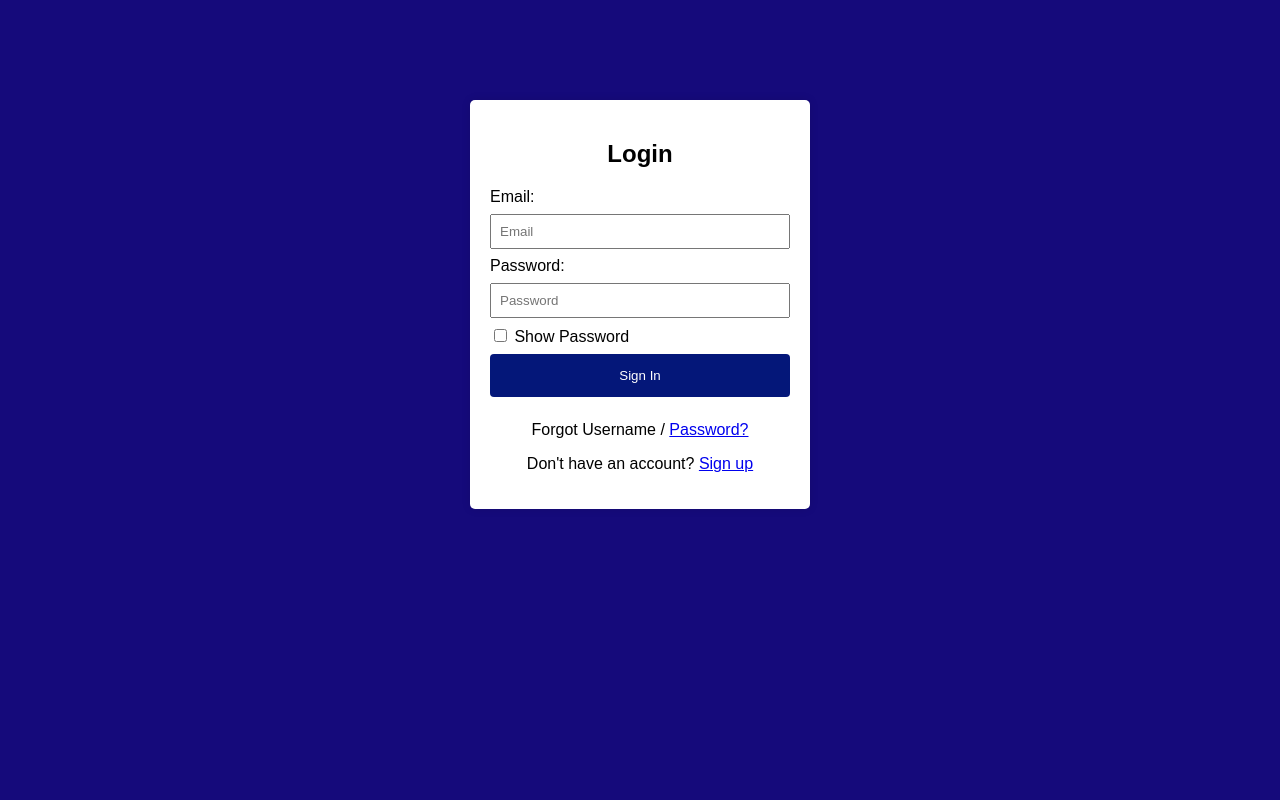
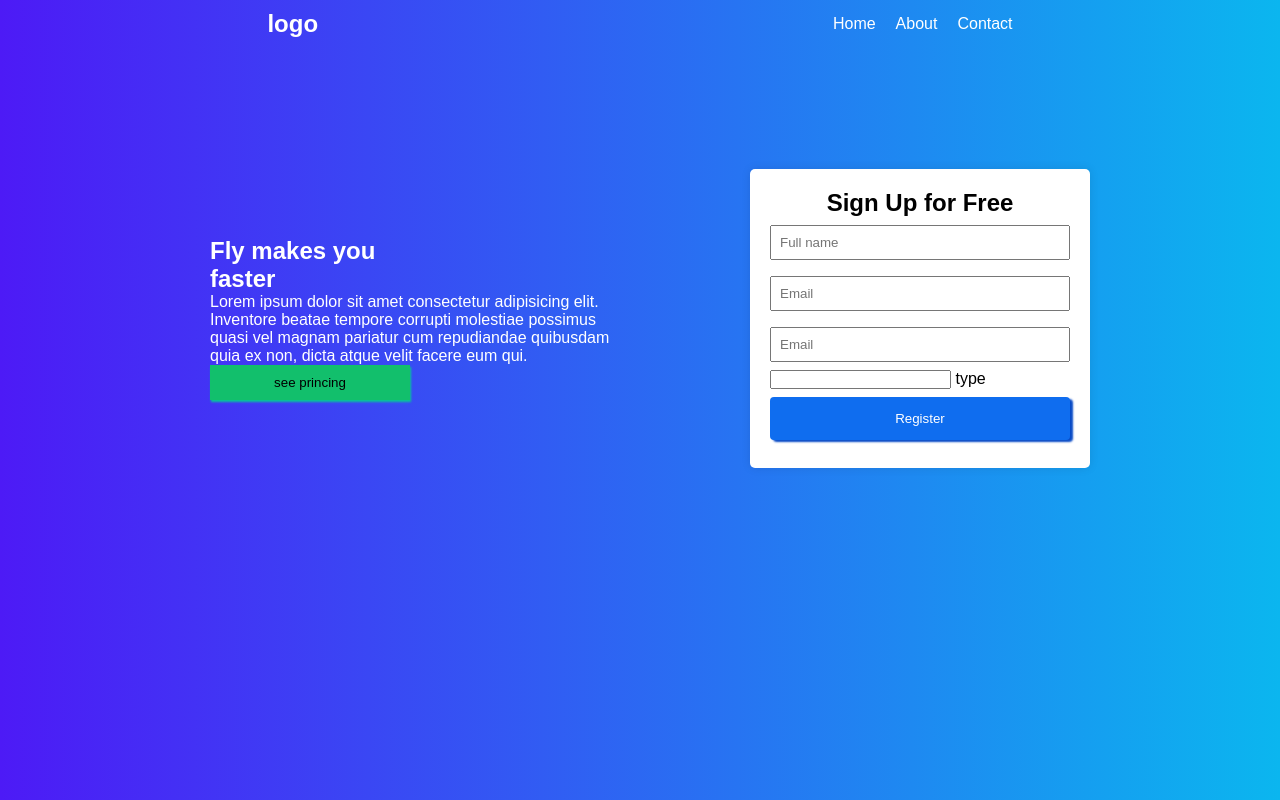
Before and after one commit to sanaa-darouiche/login, a plain HTML site: page index.html in a window 1280 px wide. Drawn offline with Linux system fonts and the light colour scheme.

Commit message:
add form login + shadow sur les bottons

```diff
--- /dev/null
+++ b/Style.css
@@ -0,0 +1,93 @@
+*{
+    margin:0px;
+    padding:0px;
+
+}
+
+body {
+    font-family: Arial, Helvetica, sans-serif;
+    background: linear-gradient(to right, #4d1af6, #0bb6ef);
+    text-align: left;
+
+}
+
+nav {
+    font-family: Arial, Helvetica, sans-serif;
+    display: flex;
+    justify-content: space-around;
+    color: #ffffff;
+    padding: 10px;
+    align-items: center;
+
+}
+ul{
+    display: flex;
+    gap: 20px;
+
+}
+
+li{
+    list-style: none;
+
+}
+
+section{
+   display: flex;
+   justify-content: center;
+   gap: 120px;
+   align-items: center;
+   gap: 120px;
+
+
+}
+
+.para {
+    display:flex;
+    flex-direction: column;
+    justify-content: center;
+    width: 400px;
+    height: 500px; ;
+    color: #ffffff;
+    padding: 20px;
+   }
+
+.login-container {
+    width: 300px;
+    background-color: #ffffff;
+    padding: 20px;
+    border-radius: 5px;
+    box-shadow: 0 0 10px rgba(0, 0, 0, 0.1);
+
+
+}
+input[type=text], input[type=text], input[type=text], input[type=cheklist] {
+    width: 100%;
+    padding: 8px;
+    margin: 8px 0;
+    box-sizing: border-box;
+
+}
+form button{
+    width: 100%;
+    background-color: #0f6def;
+    color: white;
+    padding: 14px 20px;
+    margin: 8px 0;
+    border: none;
+    border-radius: 4px;
+    cursor: pointer;
+    box-shadow: 3px 2px 2px rgb(7, 74, 198);
+}
+.left-aligned-paragraph {
+    text-align: left;
+    color: #f8f2f2;
+}
+#btn {
+    width: 50%;
+    background-color: #12bf6c;
+    padding: 10px;
+    border: none;
+    box-shadow: 1px 2px 2px rgb(7, 198, 153);
+
+
+}
--- a/index.html
+++ b/index.html
@@ -1,55 +1,50 @@
 <html>
 <head>
+    <link rel="stylesheet" href="Style.css">
     <title>Login Page</title>
-    <style>
-        body {
-            font-family: Arial, Helvetica, sans-serif;
-            background-color: hsl(246, 85%, 26%);
-            text-align: left;
 
-        }
-        .login-container {
-            width: 300px;
-            margin: 100px auto;
-            background-color: #ffffff;
-            padding: 20px;
-            border-radius: 5px;
-            box-shadow: 0 0 10px rgba(0, 0, 0, 0.1);
+</head>
+<body >
+    <nav>
+        <h1>
+            logo
+        </h1>
+        <ul>
+            <li>Home</li>
+            <li>About</li>
+            <li>Contact</li>
+        </ul>
+    </nav>
+    <section>
+
+        <div class="para">
+            <h1>Fly makes you</h1>
+            <h1>faster</h1>
+            <p>Lorem ipsum dolor sit amet consectetur adipisicing elit. Inventore beatae tempore
+               corrupti molestiae possimus quasi vel magnam pariatur cum repudiandae
+               quibusdam quia ex non, dicta atque velit facere eum qui.</p>
+          <button id="btn">see princing</button>
+        </div>
+
+        <div class="login-container">
+        <h2 style="text-align:center;">Sign Up for Free</h2>
+        <form>
+            <label for="Full name"></label>
+            <input type="text" placeholder="Full name" required><br>
+            <label for="Email"></label>
+            <input type="text" placeholder="Email" required><br>
+            <label for="Email"></label>
+            <input type="text" placeholder="Email" required><br>
+            <label for="type"></label>
+           <input type="checklist"> <label for="item1">type</label>
+            <button  type="submit">Register</button>
+        </form>
+        </div>
+
+    </section>
 
 
-        }
-        input[type=text], input[type=password] {
-            width: 100%;
-            padding: 8px;
-            margin: 8px 0;
-            box-sizing: border-box;
 
-        }
-        button {
-            width: 100%;
-            background-color: #041779;
-            color: white;
-            padding: 14px 20px;
-            margin: 8px 0;
-            border: none;
-            border-radius: 4px;
-            cursor: pointer;
-        }
-    </style>
-</head>
-<body>
-    <div class="login-container">
-        <h2 style="text-align:center;">Login</h2>
-        <form>
-            <label for="Email">Email:</label>
-            <input type="text" placeholder="Email" required><br>
-            <label for="Password">Password:</label>
-            <input type="password" placeholder="Password" required><br>
-            <input type="checkbox" id="showPassword"> Show Password
-            <button type="submit">Sign In</button>
-            <p style="text-align:center;">Forgot Username / <a href="#">Password?</a></p>
-            <p style="text-align:center;">Don't have an account? <a href="#">Sign up</a></p>
-        </form>
-    </div>
+
 </body>
 </html>
```
Also changed, not shown: 1 other file.
